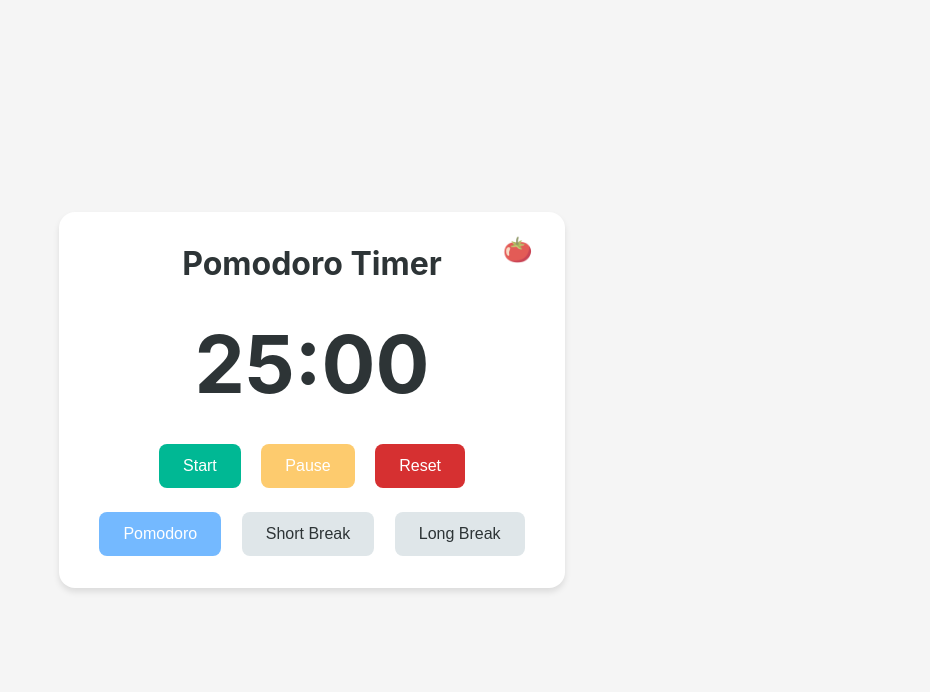
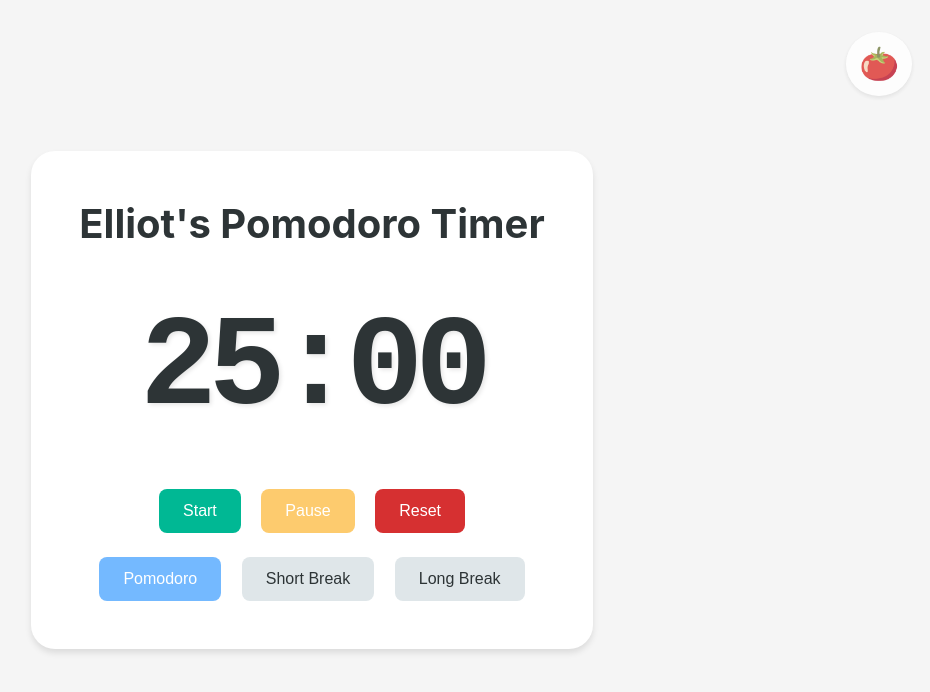
Before and after one commit to elliotgunn/pomodoro-timer, a plain HTML site: page index.html in a window 1280 px wide. Shown: the whole page, without its empty margins (328-1258 px from the left). Drawn offline with Linux system fonts and the light colour scheme.

Commit message:
increased size

```diff
--- a/index.html
+++ b/index.html
@@ -9,9 +9,9 @@
 </head>
 
 <body>
+    <button id="theme-toggle" class="theme-toggle">&#127813;</button>
     <div class="container">
-        <button id="theme-toggle" class="theme-toggle">&#127813;</button>
-        <h1>Pomodoro Timer</h1>
+        <h1>Elliot's Pomodoro Timer</h1>
         <div class="timer">
             <span id="minutes">25</span>:<span id="seconds">00</span>
         </div>
--- a/styles.css
+++ b/styles.css
@@ -30,33 +30,38 @@ body {
 
 .container {
     background-color: var(--container-bg);
-    padding: 2rem;
-    border-radius: 1rem;
+    padding: 3rem;
+    border-radius: 1.5rem;
     box-shadow: 0 4px 6px var(--shadow-color);
     text-align: center;
     position: relative;
     transition: background-color 0.3s ease;
+    min-width: 400px;
 }
 
 .theme-toggle {
-    position: absolute;
-    top: 1rem;
-    right: 1rem;
+    position: fixed;
+    top: 2rem;
+    right: 2rem;
     background: none;
     border: none;
-    font-size: 1.5rem;
+    font-size: 2rem;
     cursor: pointer;
-    padding: 0.5rem;
+    padding: 0.8rem;
     border-radius: 50%;
     transition: all 0.3s ease;
     opacity: 0.8;
     filter: saturate(0.8);
+    z-index: 1000;
+    background-color: var(--container-bg);
+    box-shadow: 0 2px 4px var(--shadow-color);
 }
 
 .theme-toggle:hover {
     transform: scale(1.1) rotate(15deg);
     opacity: 1;
     filter: saturate(1.2);
+    box-shadow: 0 4px 8px var(--shadow-color);
 }
 
 [data-theme="dark"] .theme-toggle {
@@ -69,15 +74,18 @@ body {
 
 h1 {
     color: var(--text-color);
-    margin-bottom: 1.5rem;
-    font-size: 2rem;
+    margin-bottom: 2rem;
+    font-size: 2.5rem;
 }
 
 .timer {
-    font-size: 5rem;
+    font-size: 8rem;
     font-weight: bold;
     color: var(--text-color);
-    margin: 2rem 0;
+    margin: 3rem 0;
+    text-shadow: 2px 2px 4px var(--shadow-color);
+    font-family: monospace;
+    letter-spacing: -0.5rem;
 }
 
 .controls {
```
